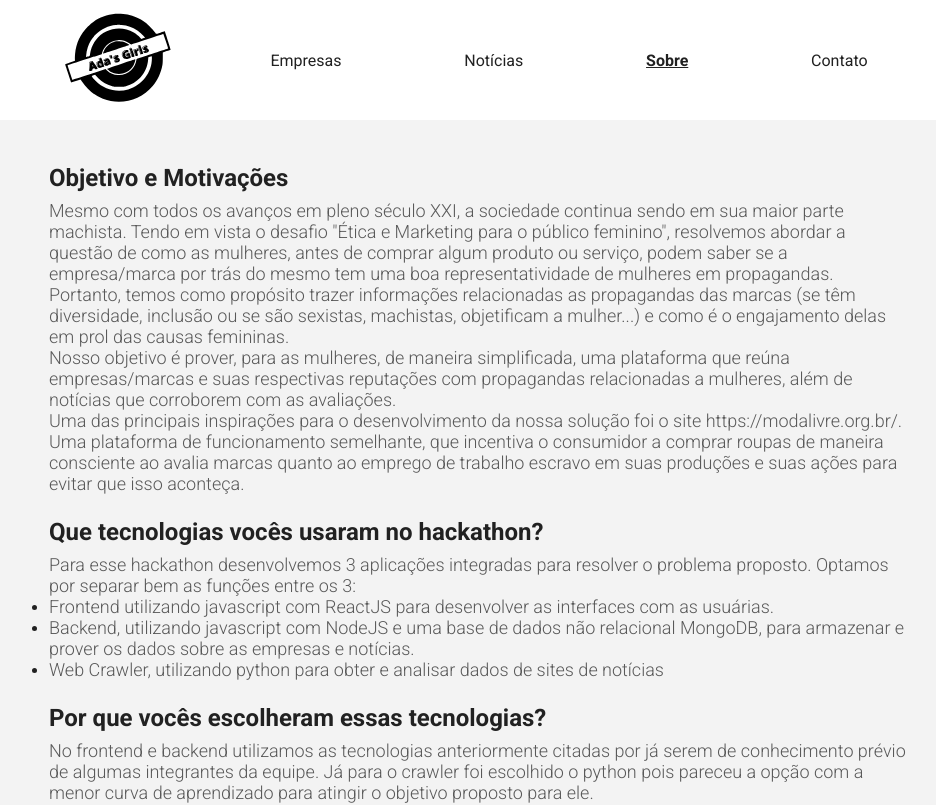
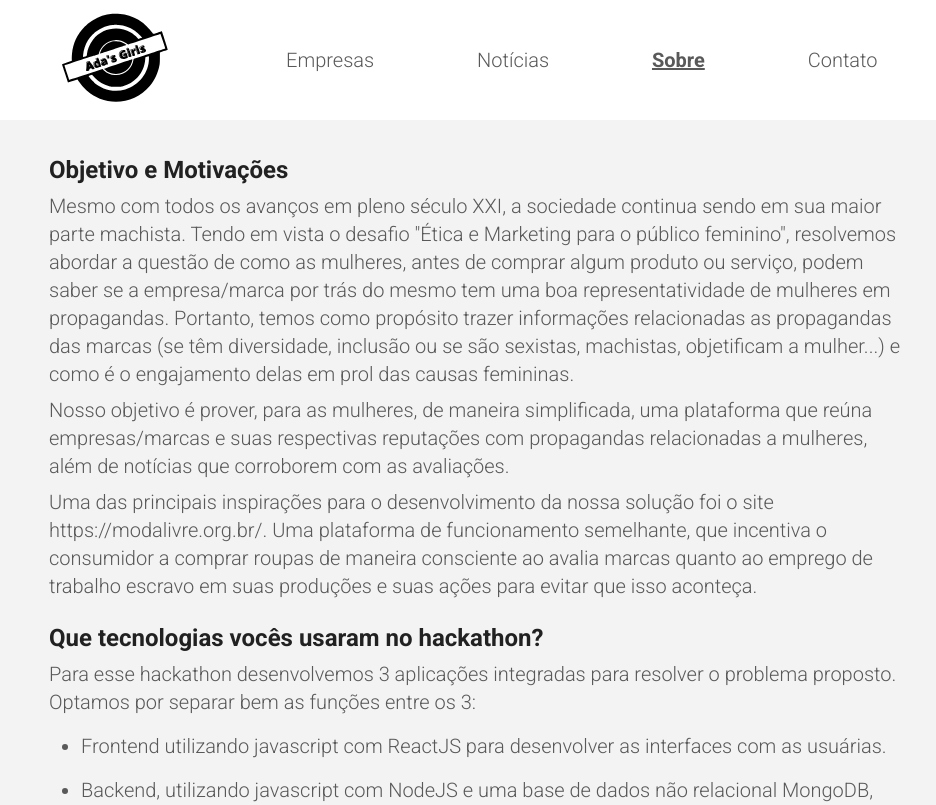
Before and after one commit to JuDCraide/Projeto-HackGrrrl, a React (Create React App) app: page /about in a window 1280 px wide. Shown: the top 805 px of the page, without its empty margins (161-1097 px from the left). Built offline with nearby package versions, Linux system fonts and the light colour scheme.

Commit message:
style: changes in the main text About

```diff
--- a/src/pages/About/styles.js
+++ b/src/pages/About/styles.js
@@ -23,13 +23,20 @@ export const Container = styled.div`
 
     h3{
       font-size: 24px;
-      padding: 24px 0 8px;
+      padding: 16px 0 8px;
     }
 
-    p{
+    p, li{
       color: #595959;
-      font-size: 18px;
+      font-size: 20px;
       font-weight: 300;
+      line-height: 28px;
+      padding-bottom: 8px;
+    }
+
+    ul {
+      padding-left:32px;
+      padding-top:8px;
     }
 
 `;
```
